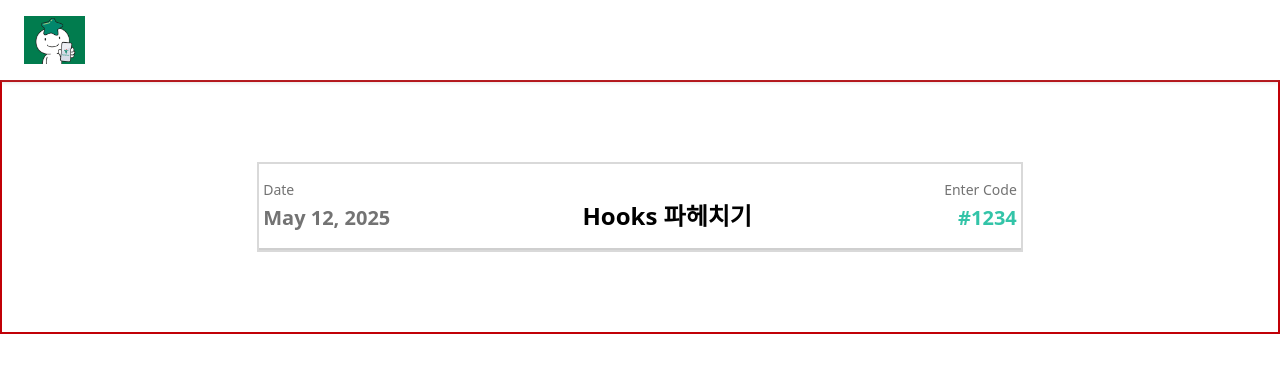
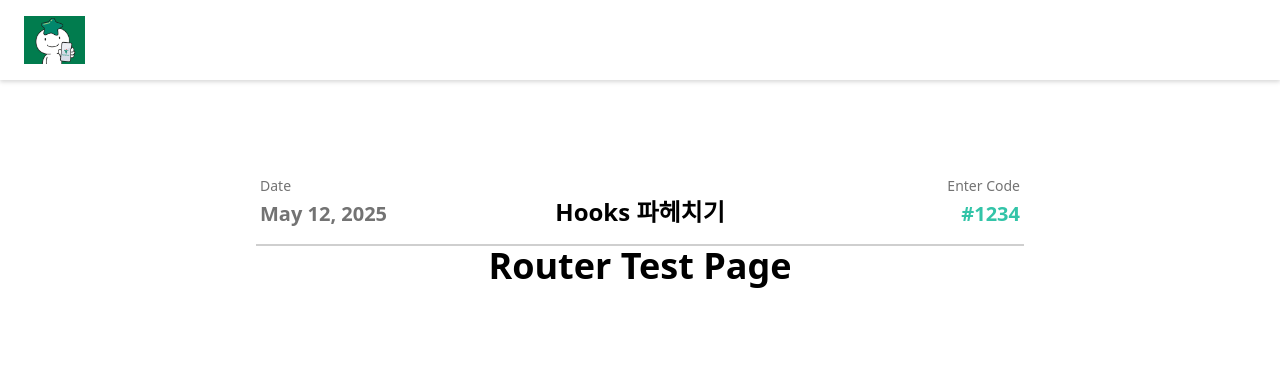
Before and after one commit to Hararo-Dev-React-Next-Project-Team-1/frontend, a React (Vite) app: page /test in a window 1280 px wide. Shown: the top 372 px of the page. Built offline with nearby package versions, Linux system fonts and the light colour scheme.

Commit message:
room header 구현

```diff
--- a/src/components/RoomHeader.tsx
+++ b/src/components/RoomHeader.tsx
@@ -12,12 +12,14 @@ const RoomHeader = ({ title, roomCode }: Props) => {
   });
 
   return (
-    <div className="w-full py-4 px-1 flex justify-between items-end border-b-2 border-[#CFCFCF]">
+    <div className="w-full py-4 px-1 flex justify-between items-end relative border-b-2 border-[#CFCFCF]">
       <div className="flex flex-col gap-1 justify-center text-[var(--color-gray-2)]">
         <span className="text-sm">Date</span>
         <div className="font-semibold text-xl">{formatted}</div>
       </div>
-      <span className="text-2xl font-semibold">{title}</span>
+      <span className="absolute left-1/2 -translate-x-1/2 text-2xl font-semibold">
+        {title}
+      </span>
       <div className="flex flex-col gap-1 justify-center items-end text-[var(--color-gray-2)]">
         <span className="text-sm">Enter Code</span>
         <div className="font-semibold text-xl text-[var(--color-primary)]">
--- a/src/pages/test.tsx
+++ b/src/pages/test.tsx
@@ -2,12 +2,13 @@
 import RoomHeader from '../components/RoomHeader';
 const TestPage = () => {
   return (
-    <div className="w-full flex items-center justify-center py-20 border-2 border-red-700">
+    <div className="w-full flex items-center justify-center py-20">
       <div
-        className="w-3/5 flex items-center justify-center
-      border-2 border-[var(--color-gray)]"
+        className="w-3/5 flex flex-col items-center justify-center
+      "
       >
         <RoomHeader title={'Hooks 파헤치기'} roomCode={1234} />
+        <h1 className="text-4xl font-bold">Router Test Page</h1>
       </div>
     </div>
   );
--- a/src/routes/index.tsx
+++ b/src/routes/index.tsx
@@ -1,5 +1,5 @@
 import { createBrowserRouter, RouterProvider } from 'react-router-dom';
-import Layout from '../Layout.tsx'; // 새로 만든 Layout
+import Layout from '../Layout.tsx';
 import HomePage from '../pages/index';
 import Test from '../pages/test.tsx';
 
```
